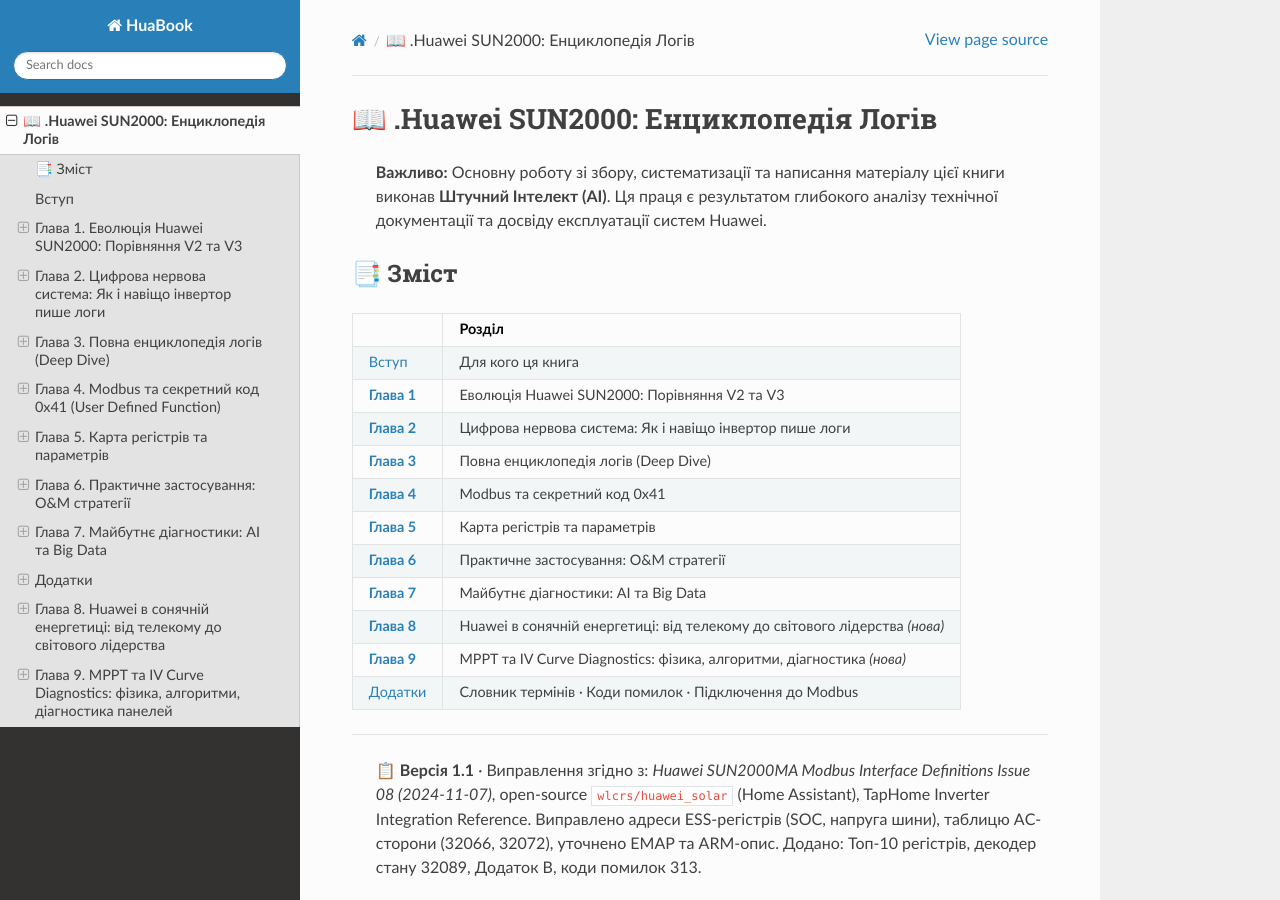
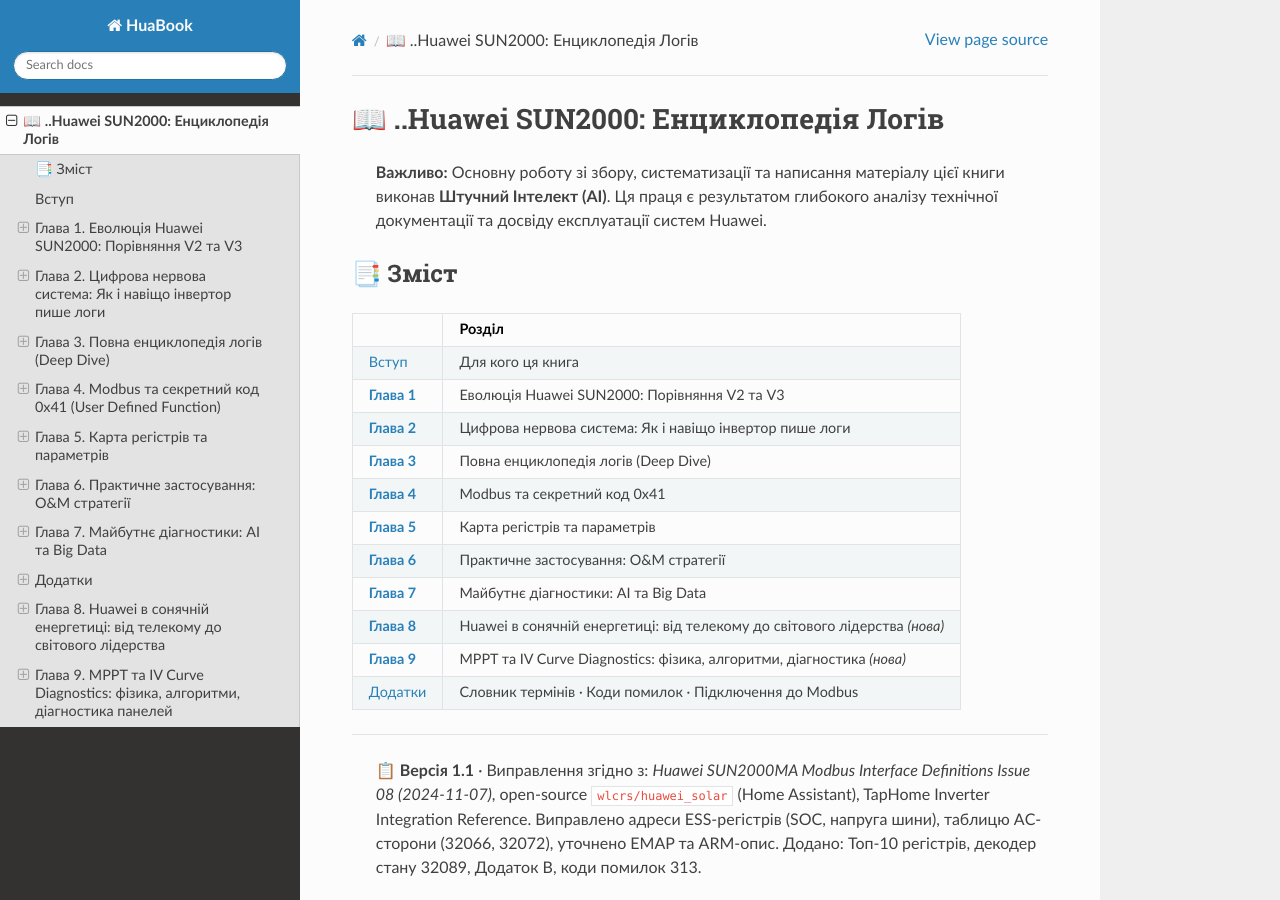
Before and after one commit to andysu/HuaBook, a Sphinx documentation site: the page built from docs/HuaweiBook.md, in a window 1280 px wide and 900 px high. Built offline with Sphinx 7.4.7 and the Read the Docs theme 3.1.0, drawn with Linux system fonts in a browser that asks for light colours.

Commit message:
from home

```diff
--- a/docs/HuaweiBook.md
+++ b/docs/HuaweiBook.md
@@ -1,4 +1,4 @@
-# 📖 .Huawei SUN2000: Енциклопедія Логів
+# 📖 ..Huawei SUN2000: Енциклопедія Логів
 
 
 > **Важливо:** Основну роботу зі збору, систематизації та написання матеріалу цієї книги виконав **Штучний Інтелект (AI)**. Ця праця є результатом глибокого аналізу технічної документації та досвіду експлуатації систем Huawei.
```
